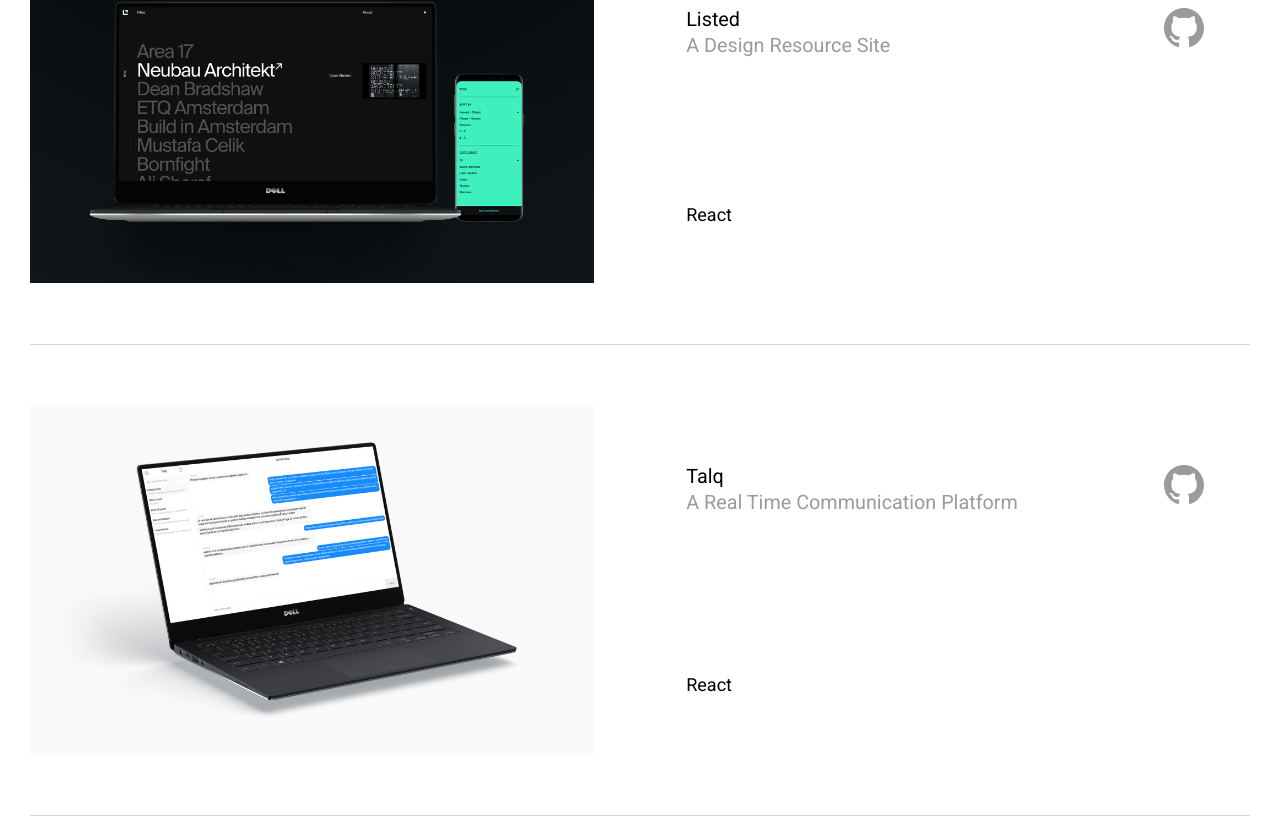
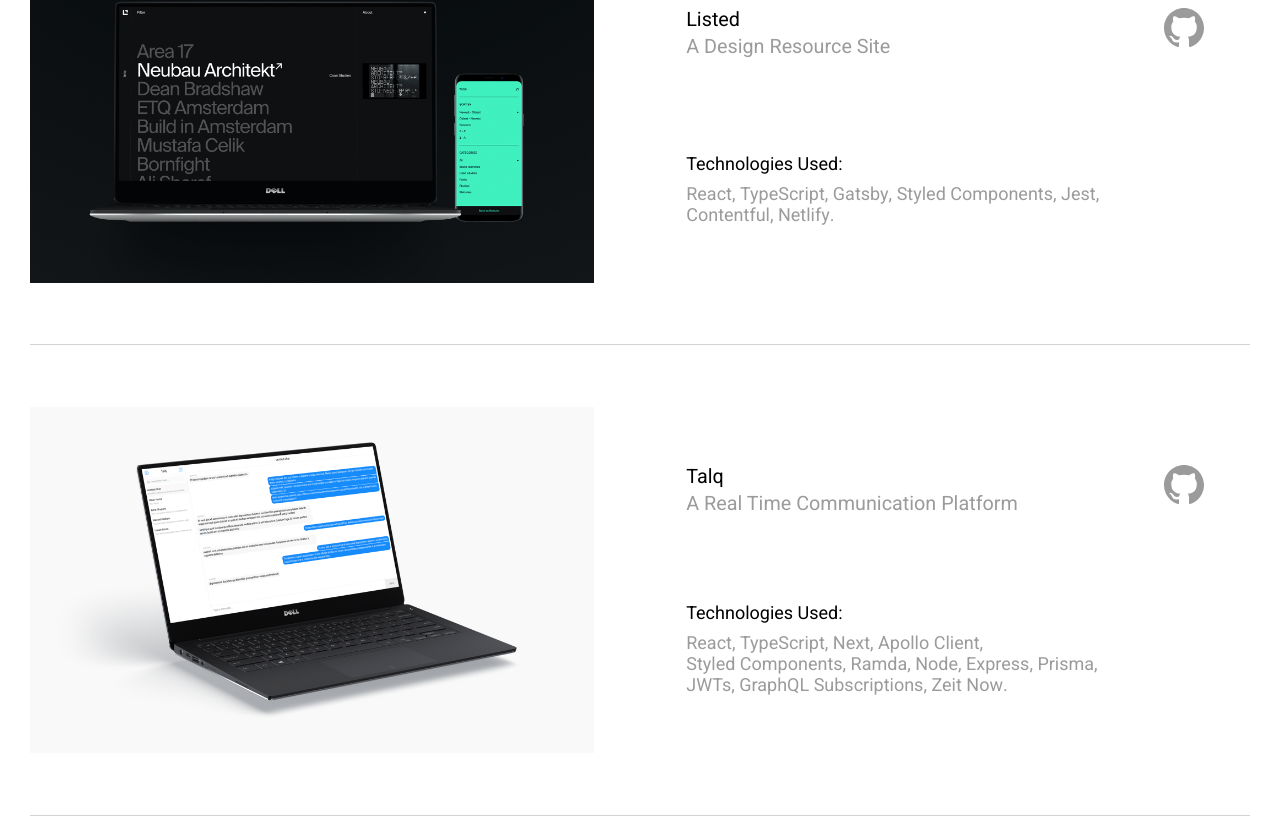
Before and after one commit to joealden/joe-aldens-portfolio, a Vue app: page /#/ in a window 1280 px wide. Shown: the part 434-1260 px from the top of the page. Built offline with nearby package versions, Linux system fonts and the light colour scheme.

Commit message:
Continue work

```diff
--- a/src/components/Project.vue
+++ b/src/components/Project.vue
@@ -22,14 +22,42 @@
               :href="githubLink"
               rel="noreferrer noopener"
               target="_blank"
-              :title="`${name}'s github Page`"
+              :title="`${name}'s github page`"
             >
               <github-icon></github-icon>
             </a>
           </div>
         </div>
         <div class="project-tags">
-          <span v-for="tag of tags" :key="tag.name">{{ tag.name }}</span>
+          <h5>Technologies Used:</h5>
+          <div>
+            <template v-for="tag of tags">
+              <span :key="tag.name">
+                <a
+                  :href="tag.link"
+                  rel="noreferrer noopener"
+                  target="_blank"
+                  :title="
+                    /* Ensure correct pluralisation of tags */
+                    tag.name.slice(-1) === 's'
+                    ? `${tag.name}' website`
+                    : `${tag.name}'s website`
+                  "
+                >
+                  {{
+                  /**
+                  * Replace regular spaces with non-breaking
+                  * spaces so that multi-word tags don't break.
+                  */
+                  tag.name.split(" ").join("&nbsp;")
+                  }}
+                </a>
+              </span>
+              <span
+                :key="tag.name"
+              >{{ tag === tags[tags.length - 1] ? "." : ", " }}</span>
+            </template>
+          </div>
         </div>
       </div>
     </div>
@@ -168,7 +196,7 @@ export default {
           }
 
           h4 {
-            margin-top: 3px;
+            margin-top: 4px;
             color: #9b9b9b;
           }
         }
@@ -200,14 +228,6 @@ export default {
     }
   }
 
-  /**
-   * NOTE:
-   * The below CSS turns on an alterating pattern
-   * for the project list.
-   *
-   * Replace the `> div` selector
-   * with `&:nth-child(2n - 1) > div`.
-   */
   > div {
     .project-image {
       margin-right: 60px;
@@ -225,31 +245,31 @@ export default {
       }
     }
   }
+}
 
-  /**
-   * NOTE:
-   * The below CSS turns on an alterating pattern
-   * for the project list.
-   *
-   * &:nth-child(2n) > div {
-   *   flex-direction: row-reverse;
-   *
-   *   .project-image {
-   *     margin-left: 60px;
-   *   }
-   *   .project-details-and-tags {
-   *     margin-right: 60px;
-   *   }
-   *
-   *   @media screen and (max-width: 1660px) {
-   *     .project-image {
-   *       margin-left: 3.61vw;
-   *     }
-   *     .project-details-and-tags {
-   *       margin-right: 3.61vw;
-   *     }
-   *   }
-   * }
-   */
+.project-tags {
+  h5 {
+    margin: 0 0 12px 0;
+
+    @media screen and (max-width: 1660px) {
+      margin: 0 0 0.7229vw 0;
+    }
+  }
+
+  > div {
+    color: #9b9b9b;
+    max-width: 80%;
+
+    a {
+      display: inline-block;
+      outline: none;
+      color: #9b9b9b;
+      transition: color 0.3s ease;
+
+      &:hover {
+        color: black;
+      }
+    }
+  }
 }
 </style>
--- a/src/views/Work.vue
+++ b/src/views/Work.vue
@@ -48,8 +48,31 @@ export default {
             {
               name: "React",
               link: "https://reactjs.org/"
+            },
+            {
+              name: "TypeScript",
+              link: "https://www.typescriptlang.org/"
+            },
+            {
+              name: "Gatsby",
+              link: "https://www.gatsbyjs.org/"
+            },
+            {
+              name: "Styled Components",
+              link: "https://www.styled-components.com/"
+            },
+            {
+              name: "Jest",
+              link: "https://jestjs.io/"
+            },
+            {
+              name: "Contentful",
+              link: "https://www.contentful.com/"
+            },
+            {
+              name: "Netlify",
+              link: "https://www.netlify.com/"
             }
-            /* TODO */
           ]
         },
         {
@@ -62,8 +85,51 @@ export default {
             {
               name: "React",
               link: "https://reactjs.org/"
+            },
+            {
+              name: "TypeScript",
+              link: "https://www.typescriptlang.org/"
+            },
+            {
+              name: "Next",
+              link: "https://nextjs.org/"
+            },
+            {
+              name: "Apollo Client",
+              link: "https://www.apollographql.com/docs/react/"
+            },
+            {
+              name: "Styled Components",
+              link: "https://www.styled-components.com/"
+            },
+            {
+              name: "Ramda",
+              link: "https://ramdajs.com/"
+            },
+            {
+              name: "Node",
+              link: "https://nodejs.org/en/"
+            },
+            {
+              name: "Express",
+              link: "https://expressjs.com/"
+            },
+            {
+              name: "Prisma",
+              link: "https://www.prisma.io/"
+            },
+            {
+              name: "JWTs",
+              link: "https://jwt.io/"
+            },
+            {
+              name: "GraphQL Subscriptions",
+              link: "https://www.howtographql.com/react-apollo/8-subscriptions/"
+            },
+            {
+              name: "Zeit Now",
+              link: "https://zeit.co/now"
             }
-            /* TODO */
           ]
         },
         {
@@ -76,10 +142,34 @@ export default {
             {
               name: "Vue",
               link: "https://vuejs.org/"
+            },
+            {
+              name: "Nuxt",
+              link: "https://nuxtjs.org/"
+            },
+            {
+              name: "Apollo Client",
+              link: "https://vue-apollo.netlify.com/"
+            },
+            {
+              name: "Stylus",
+              link: "http://stylus-lang.com/"
+            },
+            {
+              name: "Graphcool Framework",
+              link: "https://www.graph.cool/"
+            },
+            {
+              name: "ESLint",
+              link: "https://eslint.org/"
+            },
+            {
+              name: "Zeit Now",
+              link: "https://zeit.co/now"
             }
-            /* TODO */
           ]
         }
+        /* TODO: Add px-to-vw */
       ]
     };
   }
@@ -130,7 +220,7 @@ export default {
 }
 
 #contact-link-wrapper {
-  background-color: lightgrey;
+  background-color: #080808;
   width: 100%;
   height: 300px;
   display: flex;
@@ -143,7 +233,12 @@ export default {
     align-items: center;
     height: 100%;
     width: 100%;
-    color: black;
+    color: white;
+    transition: color 0.3s ease;
+
+    &:hover {
+      color: #19f2be;
+    }
   }
 }
 </style>
```
